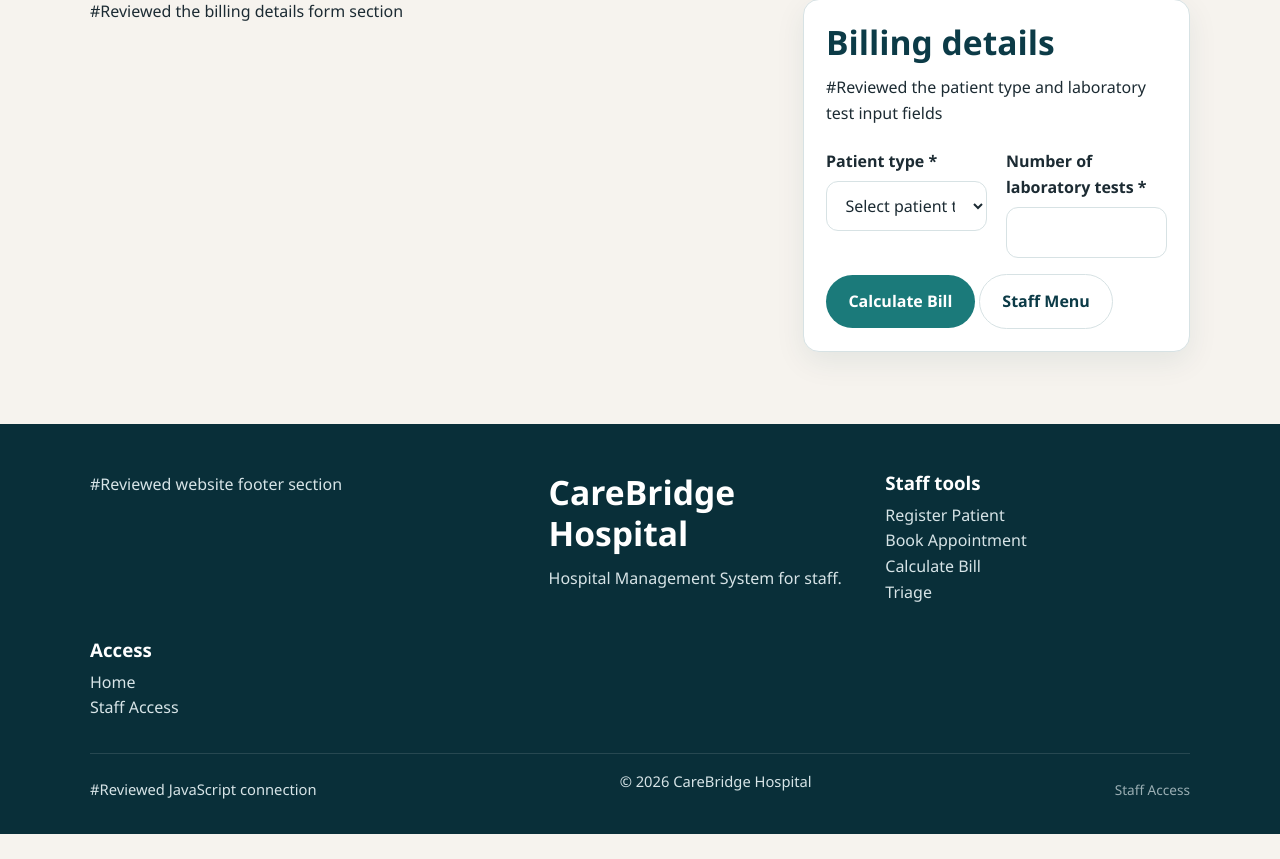
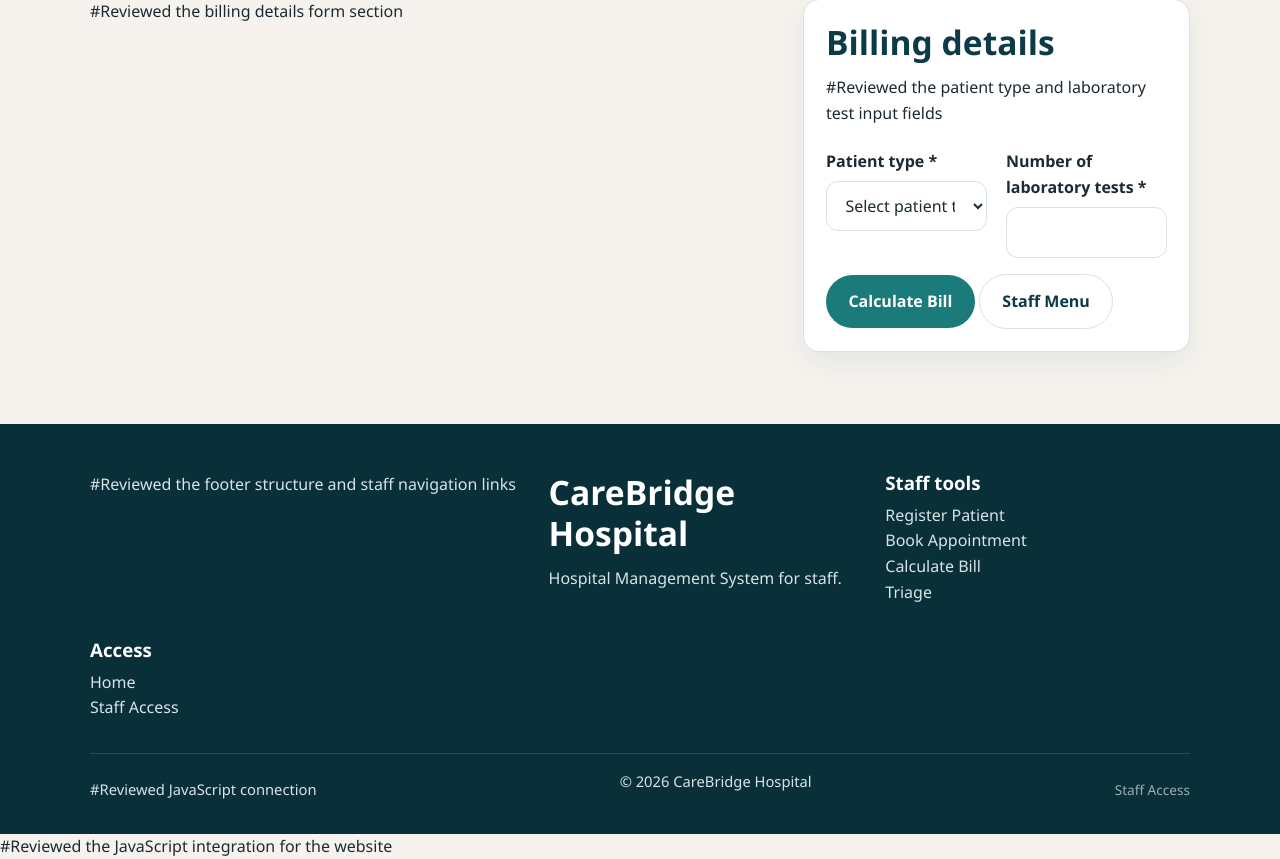
Before and after one commit to jiye130309-arch/CareBridge-Hospital, a Flask app: page /bill in a window 1280 px wide. Shown: the part 496-1355 px from the top of the page. Before the commit the page ends 1330 px from the top, so only its background shows below. Run offline with Flask 3, Linux system fonts and the light colour scheme.

Commit message:
Update base.html

```diff
--- a/templates/base.html
+++ b/templates/base.html
@@ -47,7 +47,7 @@
     </main>
 
     <footer class="site-footer">
-        <div class="container footer-grid">     #Reviewed website footer section
+        <div class="container footer-grid">     #Reviewed the footer structure and staff navigation links
             <div>
                 <h2>CareBridge Hospital</h2>
                 <p>Hospital Management System for staff.</p>
@@ -78,6 +78,6 @@
         </div>
     </footer>
 
-    <script src="{{ url_for('static', filename='js/script.js') }}"></script>
+    <script src="{{ url_for('static', filename='js/script.js') }}"></script>  #Reviewed the JavaScript integration for the website
 </body>
 </html>
```
